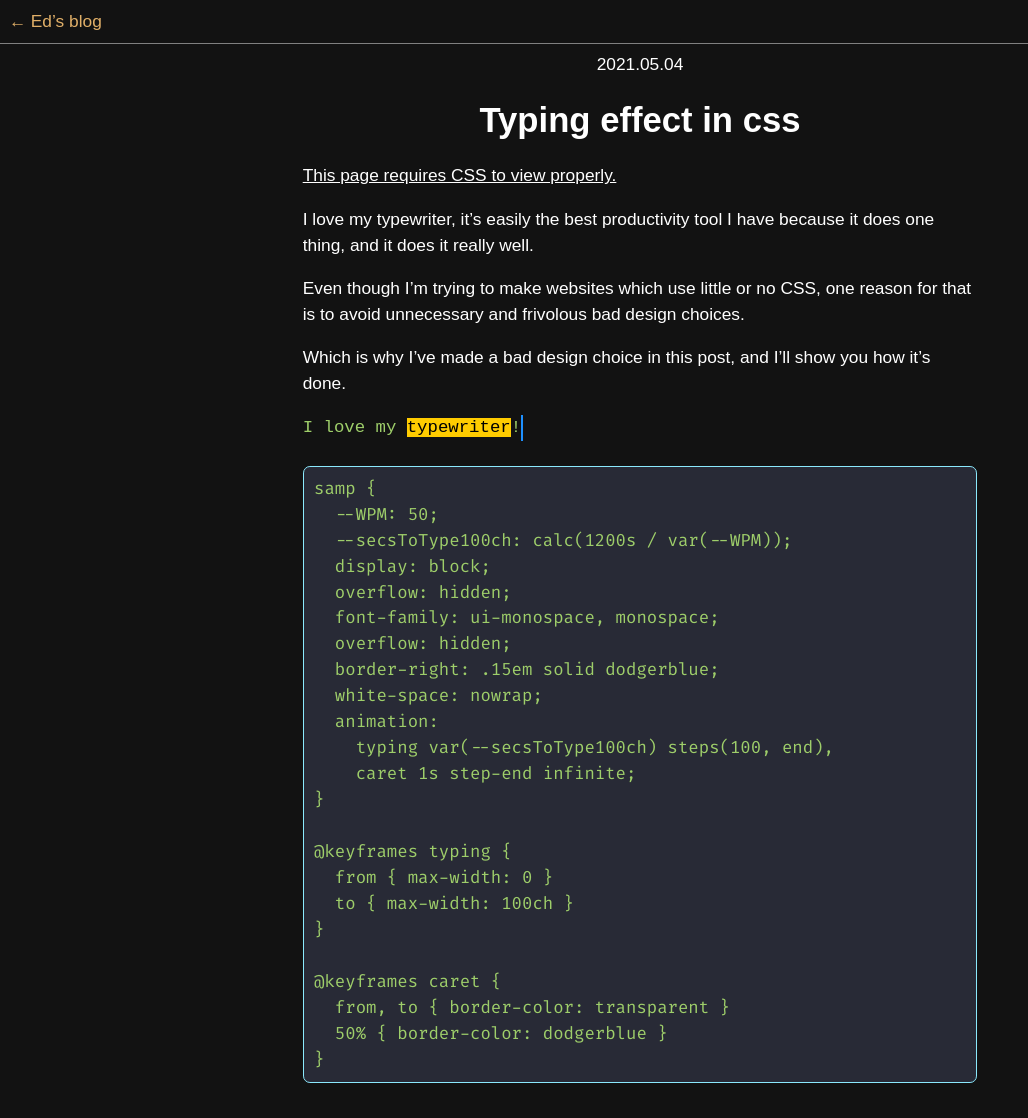
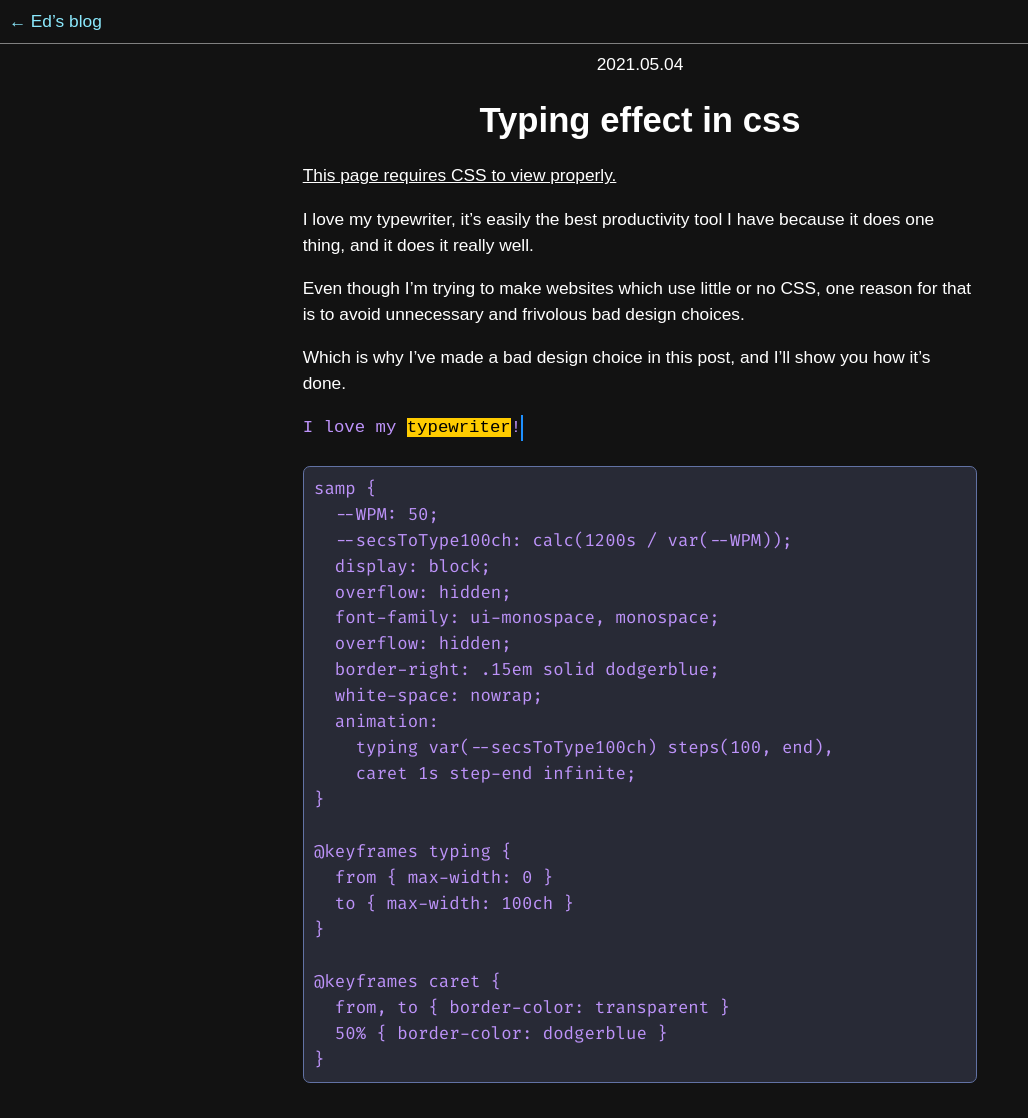
Before and after one commit to edbritton/edbritton.github.io, a Jekyll site: the page built from blog/_posts/2021-05-04-Typing-effect-in-CSS.md, in a window 1280 px wide and 1118 px high. Shown: the whole window, without its empty margins (0-1028 px from the left). Built offline with Jekyll 4.4.1, drawn with Linux system fonts in a browser that asks for light colours; nearby versions of some CDN libraries; our own code applies the rules of GitHub Pages for plain Markdown files.

Commit message:
Full colour scheme added

```diff
--- a/assets/css/styles.scss
+++ b/assets/css/styles.scss
@@ -4,10 +4,19 @@
 @import url(https://cdn.jsdelivr.net/gh/tonsky/FiraCode@1.207/distr/fira_code.css);
 
 :root {
-  --orange: #e0af68;
-  --pink: -apple-system-pink;
-  --pink: #D30F45;
-  --accent: var(--orange, AccentColor)
+  --background: #282A36;
+  --current-line: #6272A4;
+  --selection: #44475A;
+  --foreground: #F8F8F2;
+  --comment: #6272A4;
+  --red: #FF5555;
+  --orange: #FFB86C;
+  --yellow: #F1FA8C;
+  --green: #50FA7B;
+  --cyan: #8BE9FD;
+  --purple: #BD93F9;
+  --pink: #FF79C6;
+  --accent: var(--cyan, AccentColor)
 }
 
 * {
@@ -51,13 +60,13 @@ body {
 i, cite, em, var, address, dfn { font-family: ui-serif, serif }
 
 tt, code, kbd, samp, pre, xmp, plaintext, listing {
-  color: #9ece6a;
+  color: var(--purple);
   font-family: 'Fira Code', ui-monospace, monospace;
 }
 
 :not(center) > pre {
-  background: #282A36;
-  border: thin solid #8BE9FD;
+  background: var(--background);
+  border: thin solid var(--comment);
   border-radius: 0.4em;
   padding: 0.5em 1ch;
 }
```
